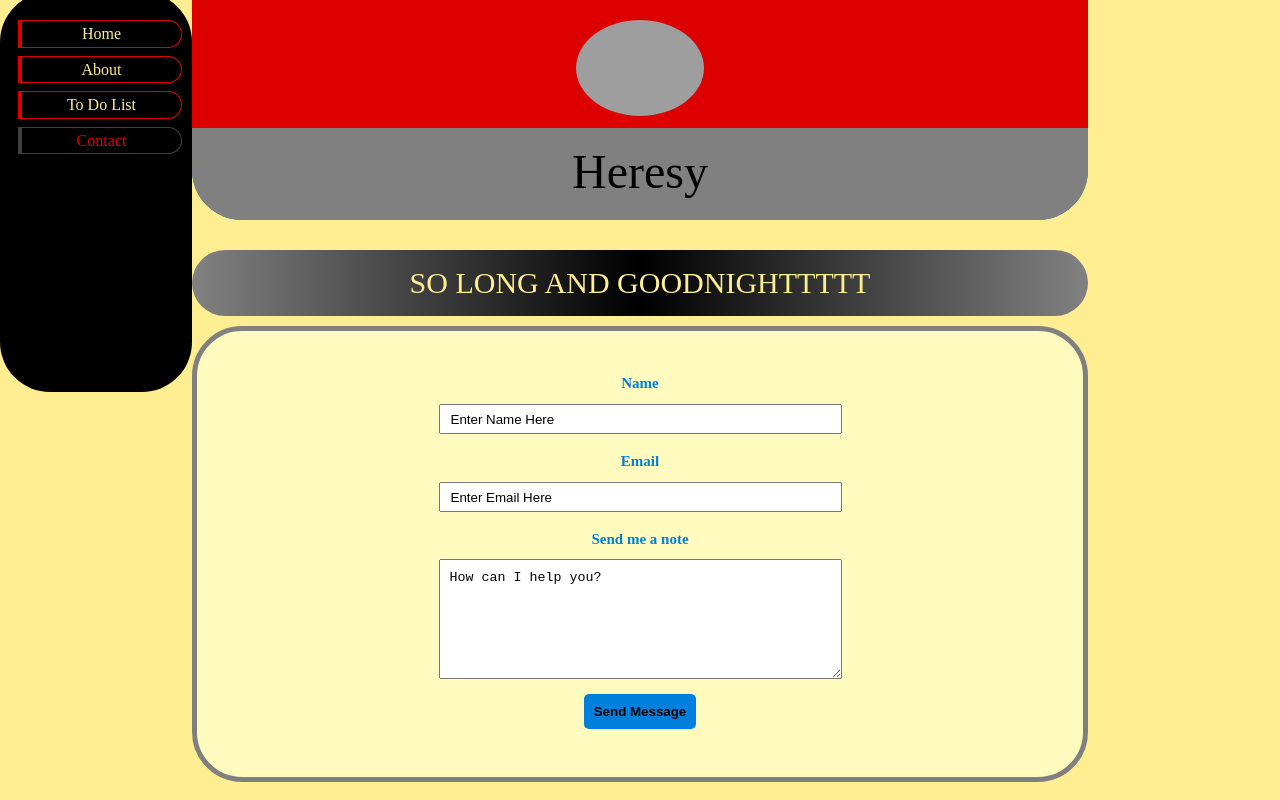
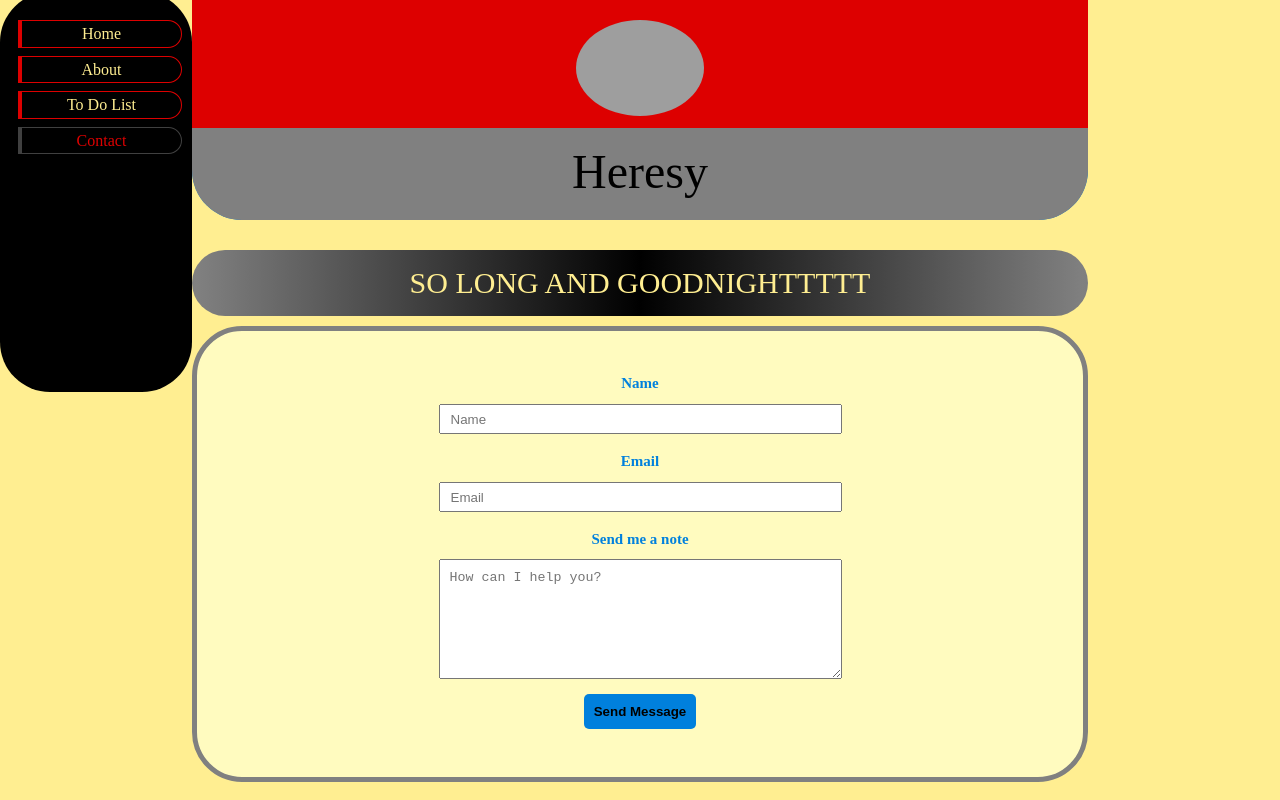
Before and after one commit to JusticePlague/fan-website-build, a Vue app: page /contact in a window 1280 px wide. Built offline with nearby package versions, Linux system fonts and the light colour scheme.

Commit message:
contact form update

```diff
--- a/package.json
+++ b/package.json
@@ -10,6 +10,8 @@
     "format": "prettier --write src/"
   },
   "dependencies": {
+    "@vuelidate/core": "^2.0.3",
+    "@vuelidate/validators": "^2.0.3",
     "pinia": "^2.1.4",
     "vue": "^3.3.4",
     "vue-basic-alert": "^1.1.0",
--- a/src/components/contactcomp/TheContact.vue
+++ b/src/components/contactcomp/TheContact.vue
@@ -4,9 +4,9 @@ const WEB3FORMS_ACCESS_KEY = "31ad27a4-5743-4ac1-975b-1581dc702cf2";
 export default {
   data() {
     return {
-      name: "Enter Name Here",
-      email: "Enter Email Here",
-      message: "How can I help you?",
+      name: '',
+      email: '',
+      message: '',
     };
   },
   methods: {
@@ -43,18 +43,18 @@ export default {
     <form @submit.prevent="submitForm">
       <div class="name-input">
         <label for="name">Name</label>
-        <input type="text" name="name" v-model="name" />
+        <input type="text" name="name" placeholder="Name" v-model="name" required/>
       </div>
 
       <div class="email-input">
         <label for="email">Email</label>
-        <input type="email" name="email" v-model="email" />
+        <input type="email" name="email" placeholder="Email" v-model="email" required/>
       </div>
 
       <div class="message-input">
         <label for="message">Send me a note</label>
         <br />
-        <textarea name="message" v-model="message"></textarea>
+        <textarea name="message" v-model="message" placeholder="How can I help you?" required minlength="10"></textarea>
       </div>
 
       <div class="sub-button">
```
Also changed, not shown: 1 other file (tests, documents, lock files or other folders).
